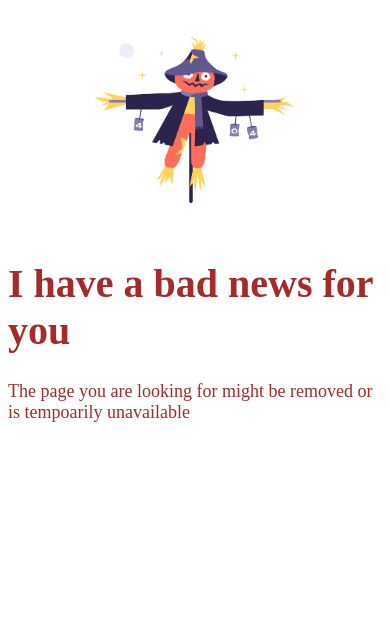
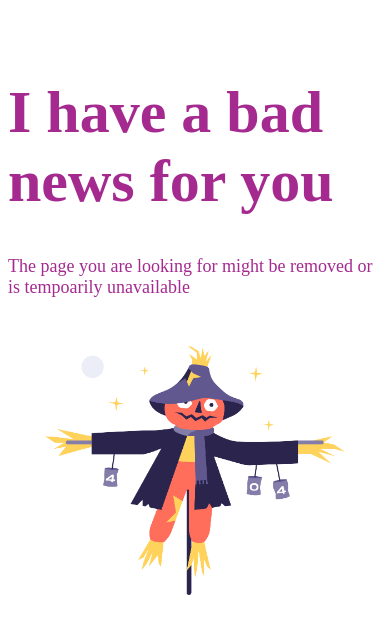
Before and after one commit to UNSTOPABLES2020/Assesment, a plain HTML site: page error.html in a window 390 px wide. Drawn offline with Linux system fonts and the light colour scheme.

Commit message:
for resolutions less than 767

```diff
--- a/style/style.css
+++ b/style/style.css
@@ -50,3 +50,30 @@ img {
 
 
 }
+@media screen and (max-width: 767px) {
+    .container {
+
+        flex-direction:column-reverse;
+    }
+    .img
+    {
+        width: 300px;
+
+        animation: fly 2s;
+    }
+    .content-container{
+        font-size: 30px;
+        color: rgb(165, 42, 144);
+    }
+    @keyframes fly {
+        60%
+            {
+                transform: rotate(-360deg);
+            }
+           50%
+            {
+            transform: translateX(-30px);
+            }
+
+        }
+}
```
